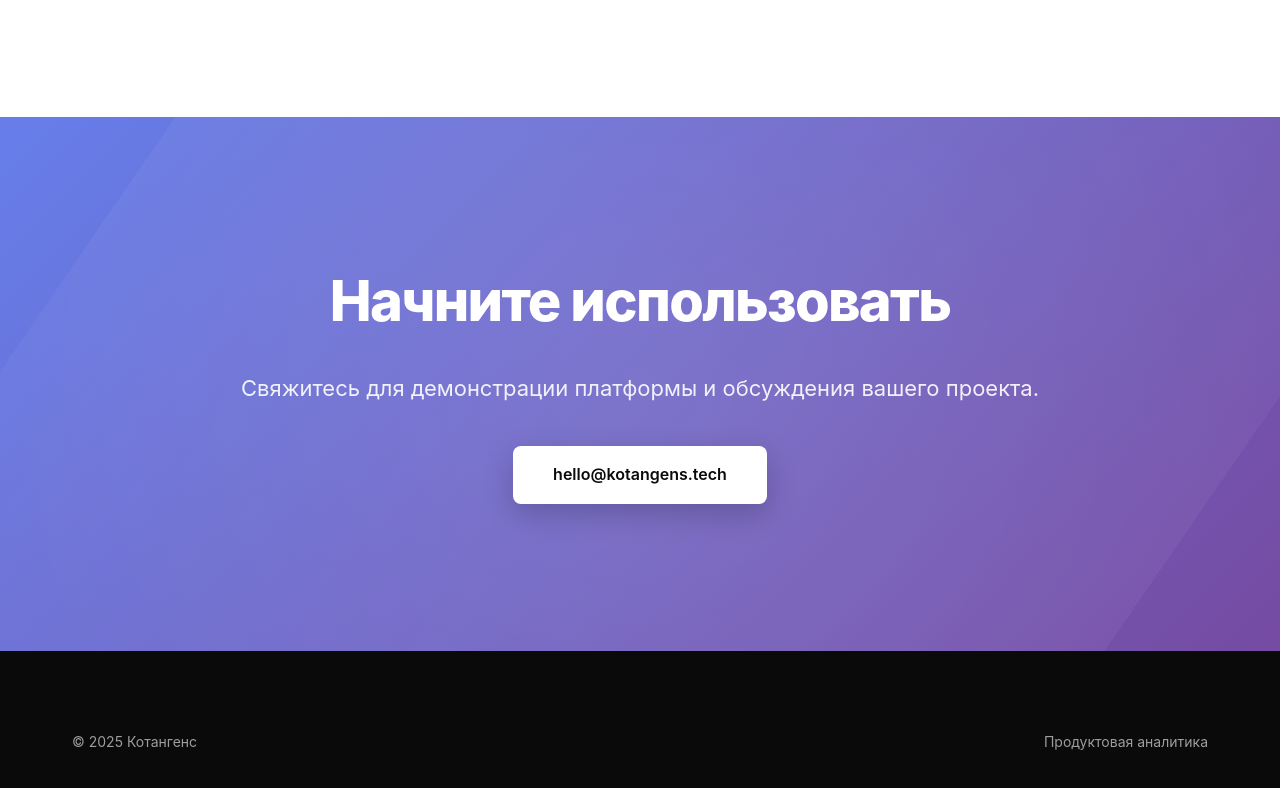
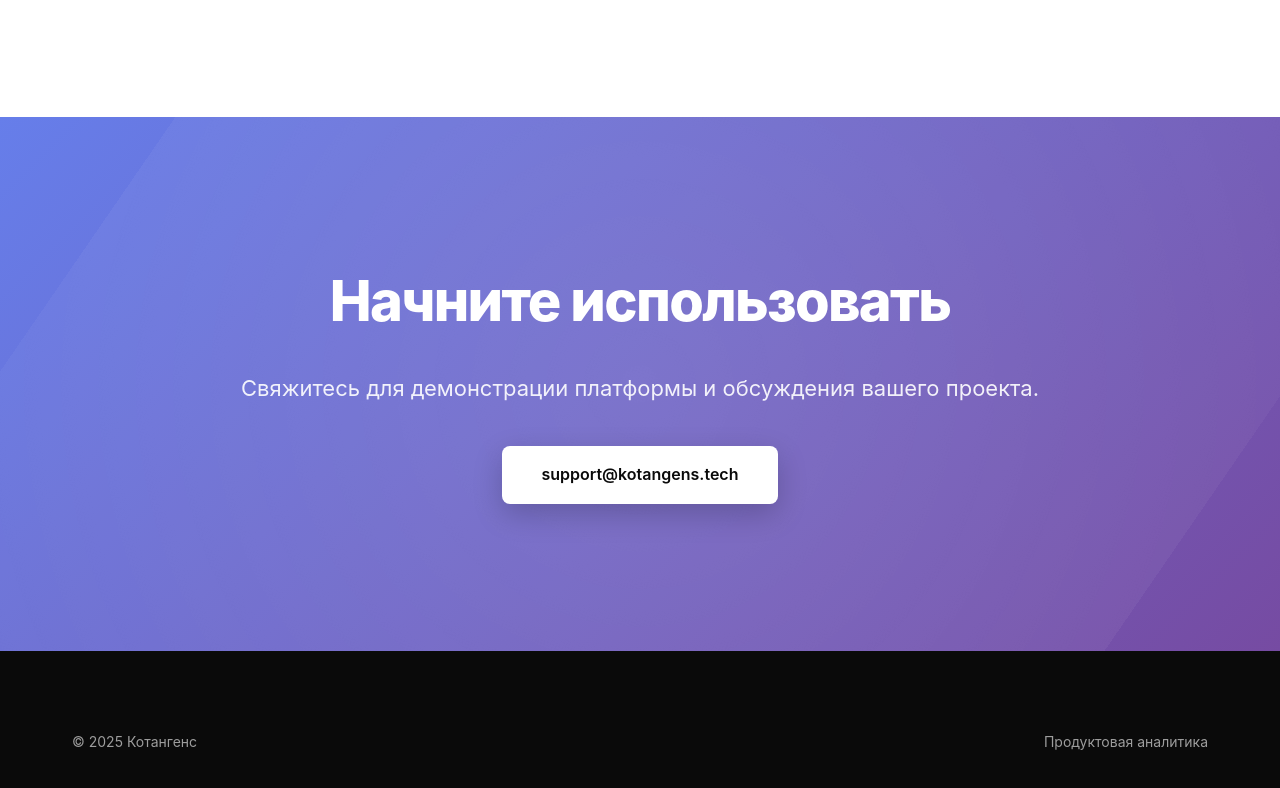
Before and after one commit to vkhafizov/kot, a plain HTML site: page index.html in a window 1280 px wide. Shown: the part 6475-7263 px from the top of the page. Drawn offline with Linux system fonts and the light colour scheme.

Commit message:
Update support email address in contact section

```diff
--- a/index.html
+++ b/index.html
@@ -244,7 +244,7 @@
         <div class="container">
             <h2>Начните использовать</h2>
             <p>Свяжитесь для демонстрации платформы и обсуждения вашего проекта.</p>
-            <a href="mailto:support@kotangens.ru" class="btn">hello@kotangens.tech</a>
+            <a href="mailto:support@kotangens.ru" class="btn">support@kotangens.tech</a>
         </div>
     </section>
 
```
